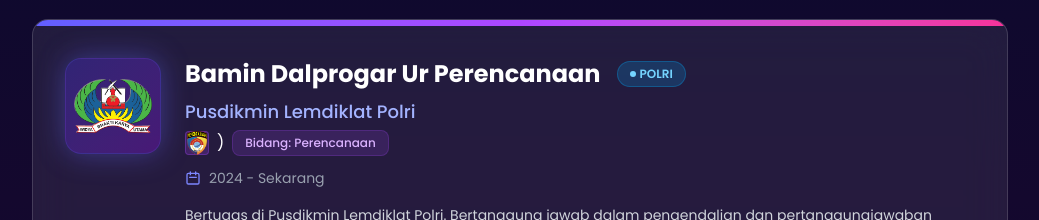
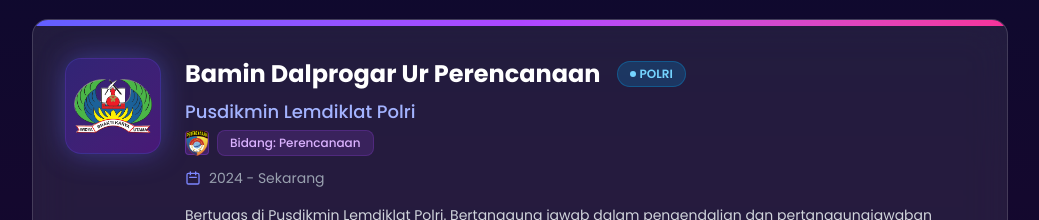
Before and after one commit to Woldhrd/Biodata-Saya, a React (Vite) app: page / in a window 1280 px wide. Shown: the part 2780-3000 px from the top of the page, without its empty margins (120-1159 px from the left). Built offline with nearby package versions, Linux system fonts and the light colour scheme.

Commit message:
fix foto 5

```diff
--- a/src/App.tsx
+++ b/src/App.tsx
@@ -486,10 +486,9 @@
 
                     {/* Bidang / Field with logo */}
                     <div className="flex items-center gap-2 mb-3">
-                    <span className="w-6 h-6 rounded bg-purple-500/20 border border-purple-500/30 flex items-center justify-center text-[8px] text-purple-400/60">
-		    <img src={RenaPol} alt="Logo Bidang" className="w-6 h-6 object-contain" />
-		    </span>
-                      )
+                      <span className="w-6 h-6 rounded bg-purple-500/20 border border-purple-500/30 flex items-center justify-center text-[8px] text-purple-400/60">
+		        <img src={RenaPol} alt="Logo Bidang"/>
+		      </span>
                       <span className="px-3 py-1 rounded-lg text-xs font-medium bg-purple-500/15 text-purple-300 border border-purple-500/20">
                         Bidang: {kerja.bidang}
                       </span>
```
